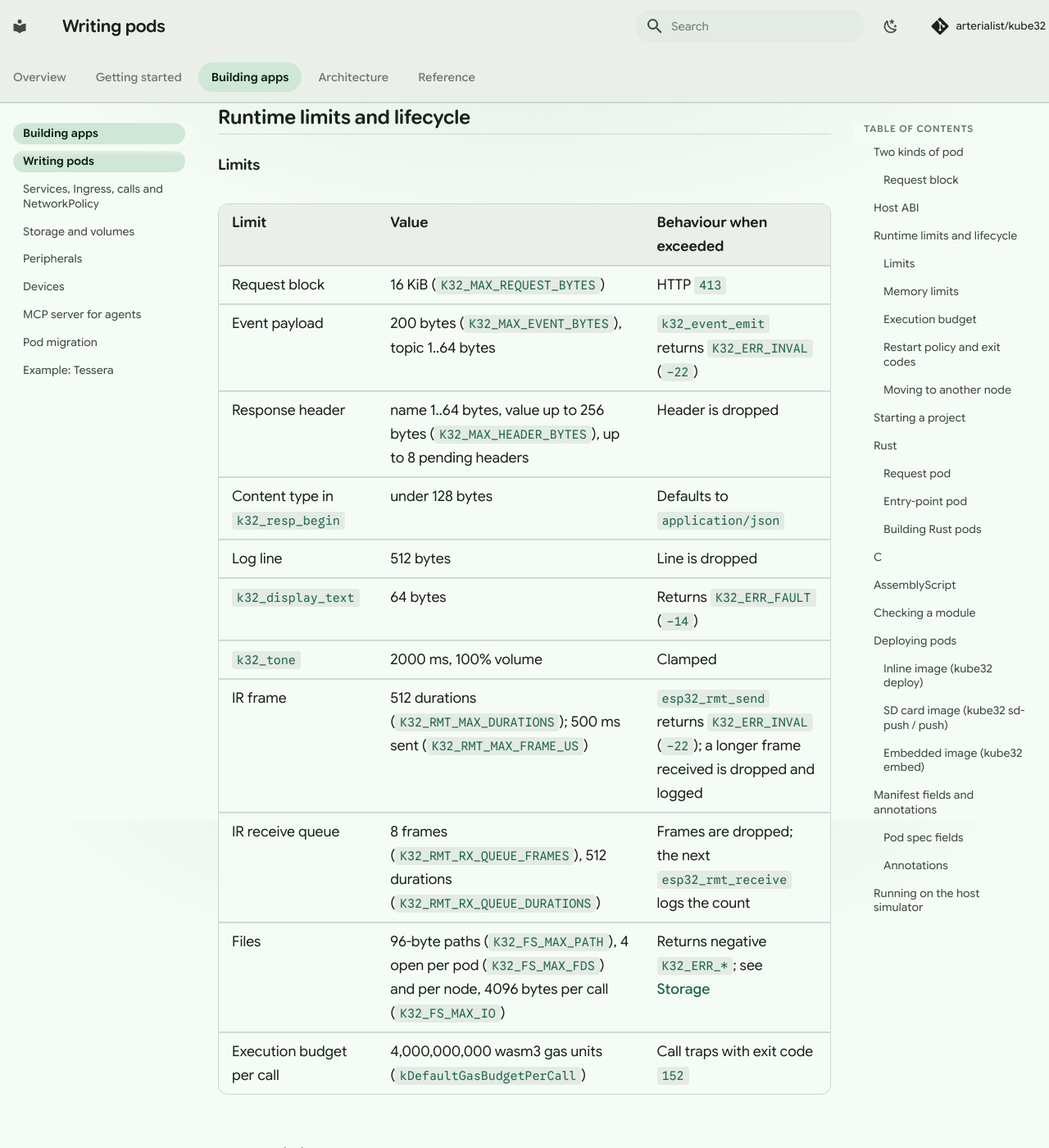
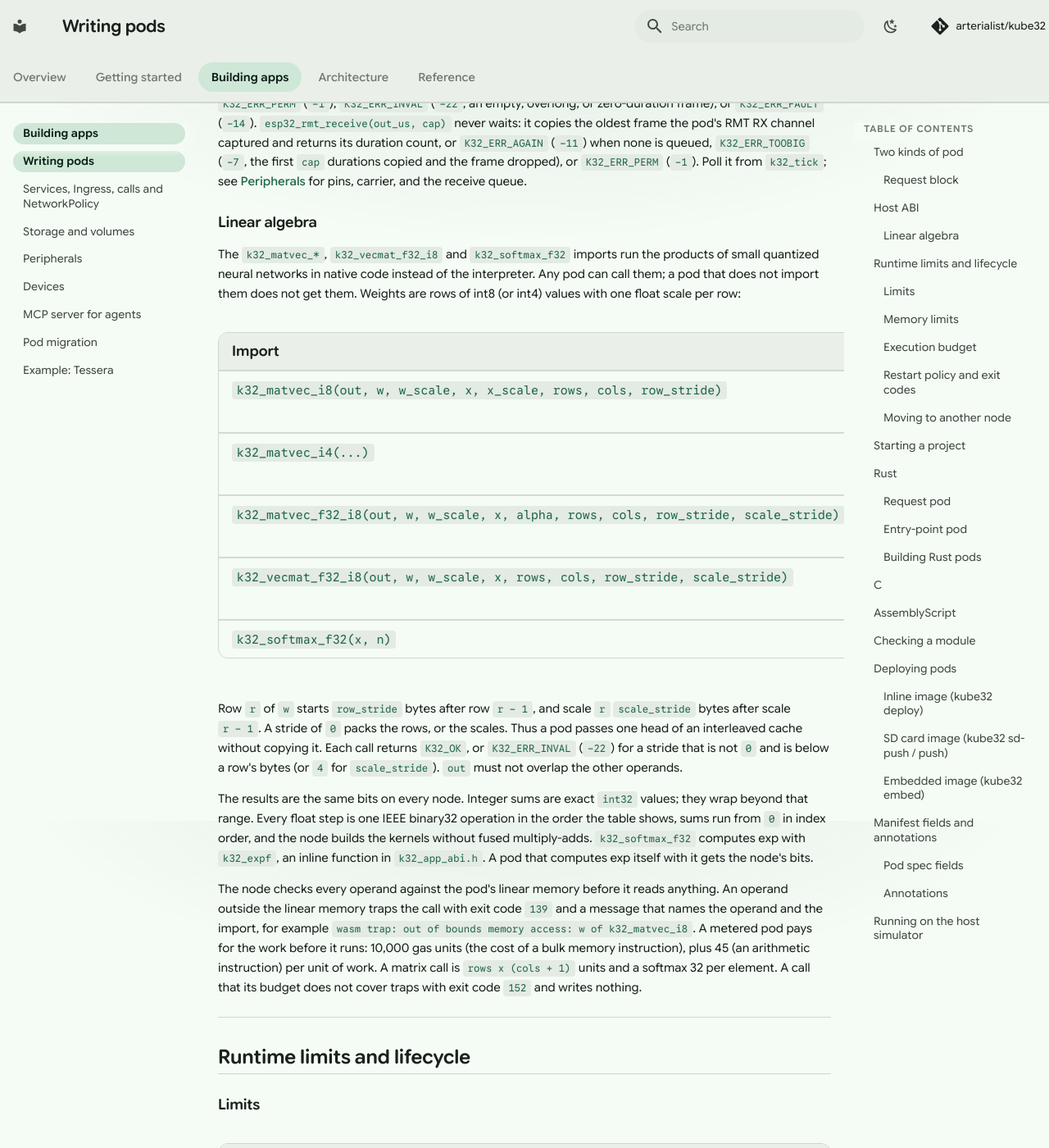
Before and after one commit to arterialist/kube32, an MkDocs documentation site: the page built from docs/app-development.md, in a window 1280 px wide and 1400 px high, scrolled down 3499 px. Shown: the whole window at 82% size. Built offline with MkDocs 1.6.1 and Material for MkDocs 9.7.7, drawn with Linux system fonts in a browser that asks for light colours; comment, search, counter and statistics services are not loaded; some of the changed text lies outside the part shown.

Commit message:
docs: linear algebra imports
Writing pods lists the imports in the Host ABI table and gives them a
section: what each computes, strides, the bit-identical results and
k32_expf, the bounds traps and the gas a metered pod pays. The
execution budget says the imports charge it, the Rust feature table
names linalg, and the Wasm runtime page names the file that links
them. The changelog lists the imports.

```diff
--- a/docs/app-development.md
+++ b/docs/app-development.md
@@ -40,6 +40,7 @@ All imports belong to the `env` module (`src/runtime/app_pod.cpp`, `src/runtime/
 | HTTP calls | `k32_http_call`, `k32_http_status` | `i(iiiiiiiiiiii)`, `i()` | `securityContext.capabilities.add: ["SERVICE_CALL"]` | [Networking](networking.md) |
 | Events and channels | `k32_event_emit`, `kube32_channel_open/send/recv/close` | `i(iiii)`, `i(ii)`, `i(iii)`, `i(iiii)`, `i(i)` | `hardware.kube32.io/ipc` (`CHANNEL_IPC`) | [Networking](networking.md) |
 | Node services | `k32_log`, `k32_time_ms`, `k32_unix_time_ms`, `k32_random`, `k32_env_get`, `k32_mem_stats`, `esp32_delay_ms`, `esp32_get_time_us` | `v(ii)`, `I()`, `I()`, `i()`, `i(iiii)`, `i(ii)`, `v(i)`, `I()` | nothing | `include/runtime/k32_app_abi.h` |
+| Linear algebra | `k32_matvec_i8`, `k32_matvec_i4`, `k32_matvec_f32_i8`, `k32_vecmat_f32_i8`, `k32_softmax_f32` | `i(iiiifiii)`, `i(iiiifiii)`, `i(iiiifiiii)`, `i(iiiiiiii)`, `i(ii)` | nothing | [Linear algebra](#linear-algebra) |
 | Storage | `k32_fs_open/read/write/close/size/list/remove` | `i(iii)`, `i(iii)`, `i(iii)`, `i(i)`, `i(i)`, `i(iiii)`, `i(ii)` | `hardware.kube32.io/sd` (`SD`) and a volume claim | [Storage](storage.md), [storage](storage.md) |
 | Cardputer UI | `k32_display_text`, `k32_display_rect`, `k32_display_bar`, `k32_key_read`, `k32_tone` | `i(iiiiii)`, `i(iiiii)`, `i(iiiiiii)`, `i()`, `i(iii)` | `hardware.kube32.io/tft-display` (`DISPLAY`), `keyboard` (`KEYBOARD`), `speaker` (`SPEAKER`) | [Peripherals](peripherals.md), [Capability firewall](architecture/capability-firewall.md) |
 | ESP32 peripherals | `esp32_gpio_set_mode/write/read`, `esp32_adc_read`, `esp32_i2c_write/read`, `esp32_uart_write/read` | `i(ii)`, `i(ii)`, `i(i)`, `i(i)`, `i(iiii)`, `i(iiii)`, `i(iii)`, `i(iii)` | `esp32.io/*` resources | [Peripherals](peripherals.md), [GPIO and other peripherals](peripherals.md) |
@@ -54,6 +55,24 @@ Calls without the required resource or capability return `K32_ERR_PERM` (`-1`) a
 
 `k32_unix_time_ms()` returns the node's wall clock in Unix milliseconds, or `0` while the clock is not set. The control plane sets its clock over SNTP when it has an uplink. `k32_time_ms()` counts milliseconds since the node booted.
 `esp32_rmt_send(durations_us, count)` sends one IR frame (mark and space durations in microseconds, mark first) on the pod's RMT TX channel and returns `count` once the frame is out, or `K32_ERR_PERM` (`-1`), `K32_ERR_INVAL` (`-22`, an empty, overlong, or zero-duration frame), or `K32_ERR_FAULT` (`-14`). `esp32_rmt_receive(out_us, cap)` never waits: it copies the oldest frame the pod's RMT RX channel captured and returns its duration count, or `K32_ERR_AGAIN` (`-11`) when none is queued, `K32_ERR_TOOBIG` (`-7`, the first `cap` durations copied and the frame dropped), or `K32_ERR_PERM` (`-1`). Poll it from `k32_tick`; see [Peripherals](peripherals.md#infrared-rmt) for pins, carrier, and the receive queue.
+
+### Linear algebra
+
+The `k32_matvec_*`, `k32_vecmat_f32_i8` and `k32_softmax_f32` imports run the products of small quantized neural networks in native code instead of the interpreter. Any pod can call them; a pod that does not import them does not get them. Weights are rows of int8 (or int4) values with one float scale per row:
+
+| Import | Computes |
+| --- | --- |
+| `k32_matvec_i8(out, w, w_scale, x, x_scale, rows, cols, row_stride)` | `out[r] = (float)(sum over c of w[r][c] * x[c]) * (w_scale[r] * x_scale)` for int8 `w` and int8 `x` |
+| `k32_matvec_i4(...)` | The same for int4 weights, two a byte: column `2j` in the low nibble, `2j + 1` in the high nibble, each signed |
+| `k32_matvec_f32_i8(out, w, w_scale, x, alpha, rows, cols, row_stride, scale_stride)` | `out[r] = ((sum over c of x[c] * (float)w[r][c]) * w_scale[r]) * alpha` for a float `x`, such as attention scores over an int8 key cache |
+| `k32_vecmat_f32_i8(out, w, w_scale, x, rows, cols, row_stride, scale_stride)` | `out[c] = sum over r of (x[r] * w_scale[r]) * (float)w[r][c]`, a weighted sum of int8 rows, such as attention over a value cache |
+| `k32_softmax_f32(x, n)` | `x[i] = k32_expf(x[i] - max) / sum` in place |
+
+Row `r` of `w` starts `row_stride` bytes after row `r - 1`, and scale `r` `scale_stride` bytes after scale `r - 1`. A stride of `0` packs the rows, or the scales. Thus a pod passes one head of an interleaved cache without copying it. Each call returns `K32_OK`, or `K32_ERR_INVAL` (`-22`) for a stride that is not `0` and is below a row's bytes (or `4` for `scale_stride`). `out` must not overlap the other operands.
+
+The results are the same bits on every node. Integer sums are exact `int32` values; they wrap beyond that range. Every float step is one IEEE binary32 operation in the order the table shows, sums run from `0` in index order, and the node builds the kernels without fused multiply-adds. `k32_softmax_f32` computes exp with `k32_expf`, an inline function in `k32_app_abi.h`. A pod that computes exp itself with it gets the node's bits.
+
+The node checks every operand against the pod's linear memory before it reads anything. An operand outside the linear memory traps the call with exit code `139` and a message that names the operand and the import, for example `wasm trap: out of bounds memory access: w of k32_matvec_i8`. A metered pod pays for the work before it runs: 10,000 gas units (the cost of a bulk memory instruction), plus 45 (an arithmetic instruction) per unit of work. A matrix call is `rows x (cols + 1)` units and a softmax 32 per element. A call that its budget does not cover traps with exit code `152` and writes nothing.
 
 ---
 
@@ -89,7 +108,7 @@ wasm3 on the ESP32-S3 also uses the native stack. The compiler makes no tail cal
 
 ### Execution budget
 
-Every host-initiated call (`k32_init`, `k32_alloc`, `k32_handle`, `k32_tick`, `k32_event`) gets a fresh wasm3 gas budget, defaulting to `4,000,000,000` units. Override it with the pod annotation `kube32.io/execution-budget: "<units>"` or disable metering with `"off"` (or `"0"`). Unmetered pods compile without gas checks and cannot be interrupted mid-call when stopped.
+Every host-initiated call (`k32_init`, `k32_alloc`, `k32_handle`, `k32_tick`, `k32_event`) gets a fresh wasm3 gas budget, defaulting to `4,000,000,000` units. The [linear algebra](#linear-algebra) imports charge the budget for their work. Override it with the pod annotation `kube32.io/execution-budget: "<units>"` or disable metering with `"off"` (or `"0"`). Unmetered pods compile without gas checks and cannot be interrupted mid-call when stopped.
 
 ### Restart policy and exit codes
 
@@ -180,6 +199,7 @@ The `Makefile` of a C project compiles every `.c` file with `clang --target=wasm
 | `panic-handler` (default) | `#[panic_handler]` that logs through `k32_log` and traps |
 | `hardware` | `hardware::{display_text, display_rect, display_bar, key_read, tone, rgb565, rmt_send, rmt_receive}` |
 | `fs` | `fs::{File, list, remove}` over `k32_fs_*` |
+| `linalg` | `linalg::{matvec_i8, matvec_i4, matvec_f32_i8, vecmat_f32_i8, softmax_f32, expf}` |
 
 ### Request pod
 
```
Also changed, not shown: other parts of docs/app-development.md (+1 -1 lines), CHANGELOG.md (+1 -0 lines), docs/architecture/wasm-runtime.md (+2 -1 lines).
